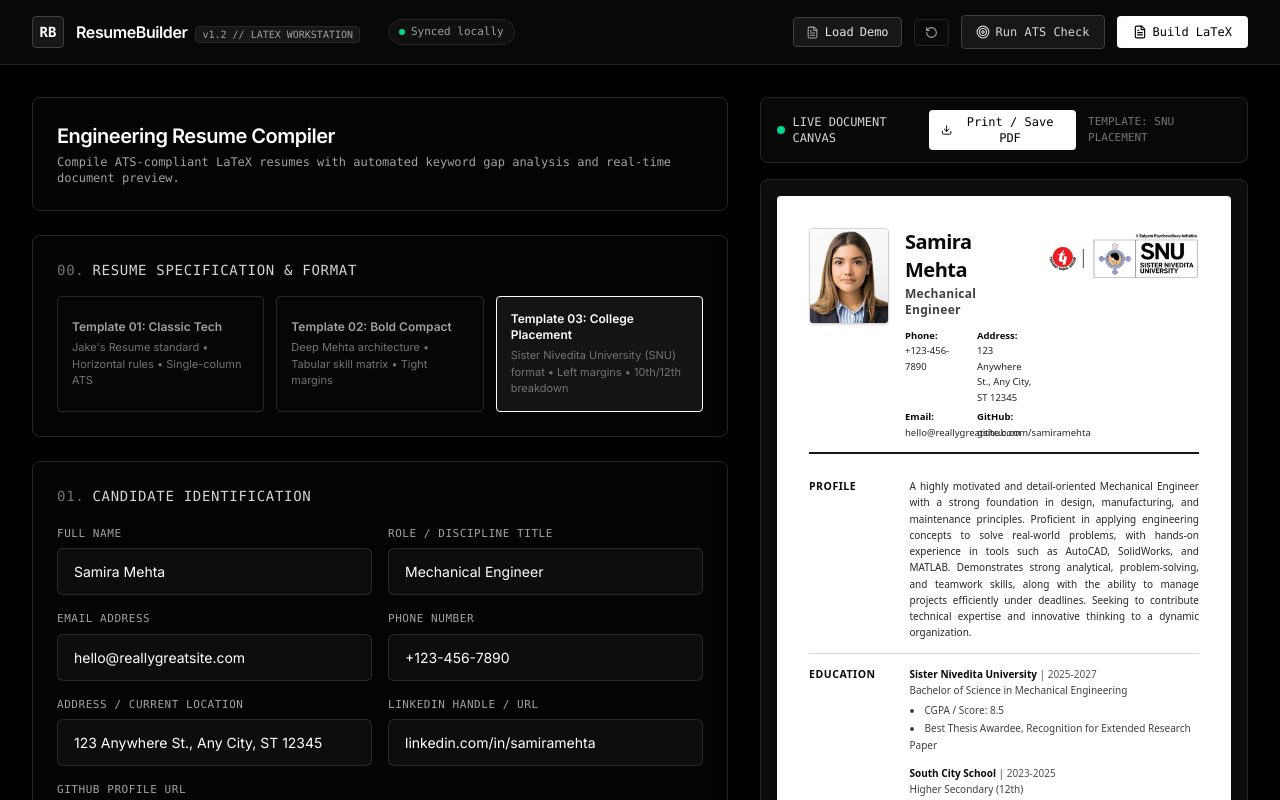
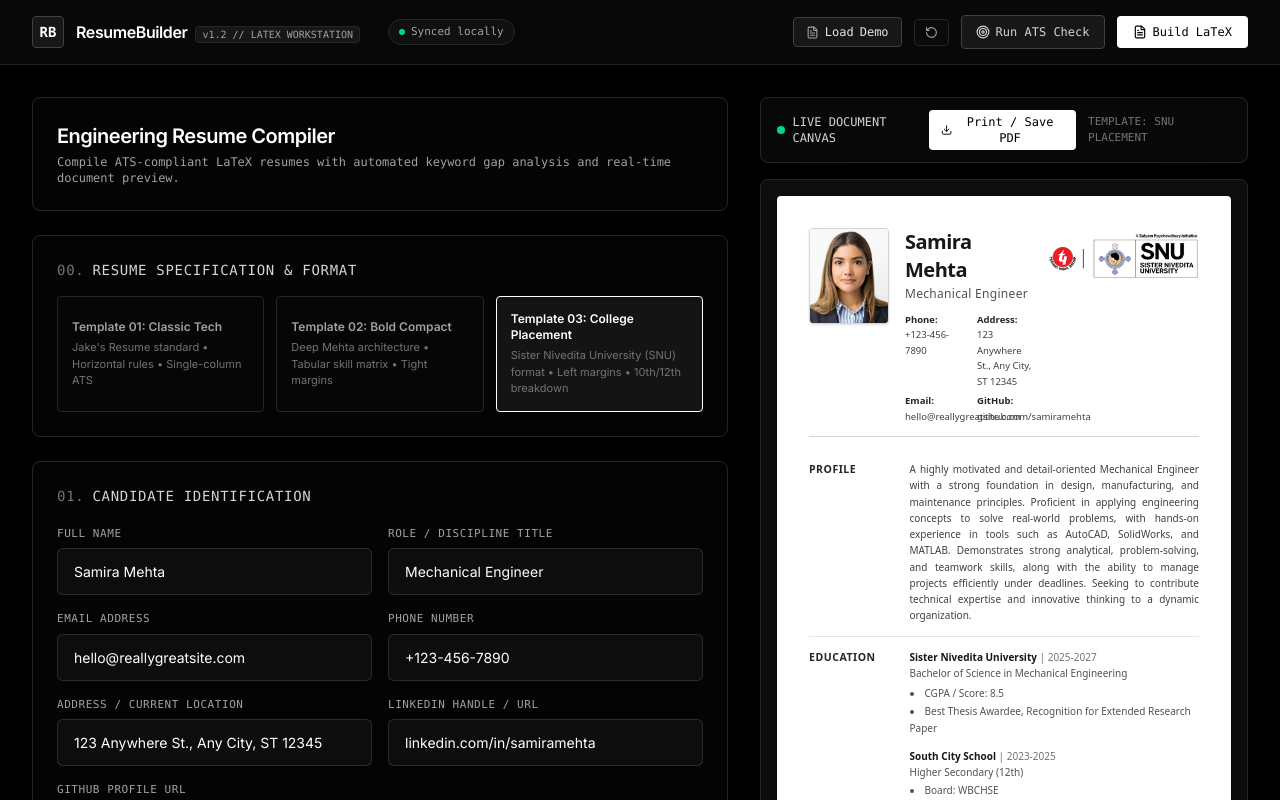
Before and after one commit to anishsingh-collab/resume-builder, a Next.js app: page / in a window 1280 px wide. Both pictures are taken after a click on the button "Pre-populate with realistic Software Engineering candidate p". Shown: the top 800 px of the page. Built offline with nearby package versions, Linux system fonts and the light colour scheme.

Commit message:
Soften lines and labels for cleaner print and canvas contrast

```diff
--- a/src/app/page.tsx
+++ b/src/app/page.tsx
@@ -1031,7 +1031,7 @@ export default function Home() {
                 {selectedTemplate === "placement" ? (
                   <div>
                     {/* Header: Candidate Photo | Candidate Name + Role + Contact Details | SNU Official Logo */}
-                    <div className="flex items-start justify-between pb-3 mb-3 border-b-2 border-neutral-900">
+                    <div className="flex items-start justify-between pb-3 mb-3 border-b border-neutral-300">
                       {/* Photo */}
                       <div className="shrink-0 mr-4 select-none">
                         <img
@@ -1043,20 +1043,20 @@ export default function Home() {
 
                       {/* Name, Role & 2-Column Contact Info */}
                       <div className="flex-1 pr-4">
-                        <h2 className="text-xl font-bold tracking-tight text-neutral-950 font-sans">
+                        <h2 className="text-xl font-bold tracking-tight text-neutral-900 font-sans">
                           {data.personal.name || "Candidate Name"}
                         </h2>
-                        <div className="text-xs font-semibold text-neutral-700 tracking-wide mt-0.5 mb-2.5 font-sans">
+                        <div className="text-xs font-medium text-neutral-600 tracking-wide mt-0.5 mb-2.5 font-sans">
                           {data.personal.role || "Engineer"}
                         </div>
 
                         {/* 2-Column Contact Details */}
-                        <div className="grid grid-cols-2 gap-x-4 gap-y-1 text-[9.5px] font-sans text-neutral-800">
-                          <div><strong className="font-semibold text-neutral-950">Phone:</strong> {data.personal.phone || "+123-456-7890"}</div>
-                          <div><strong className="font-semibold text-neutral-950">Address:</strong> {data.personal.address || "123 Anywhere St., Any City"}</div>
-                          <div><strong className="font-semibold text-neutral-950">Email:</strong> {data.personal.email || "hello@reallygreatsite.com"}</div>
+                        <div className="grid grid-cols-2 gap-x-4 gap-y-1 text-[9.5px] font-sans text-neutral-700">
+                          <div><strong className="font-semibold text-neutral-800">Phone:</strong> {data.personal.phone || "+123-456-7890"}</div>
+                          <div><strong className="font-semibold text-neutral-800">Address:</strong> {data.personal.address || "123 Anywhere St., Any City"}</div>
+                          <div><strong className="font-semibold text-neutral-800">Email:</strong> {data.personal.email || "hello@reallygreatsite.com"}</div>
                           {data.personal.github && (
-                            <div><strong className="font-semibold text-neutral-950">GitHub:</strong> {data.personal.github}</div>
+                            <div><strong className="font-semibold text-neutral-800">GitHub:</strong> {data.personal.github}</div>
                           )}
                         </div>
                       </div>
@@ -1073,25 +1073,25 @@ export default function Home() {
 
                     {/* PROFILE */}
                     {data.personal.summary && (
-                      <div className="grid grid-cols-12 gap-3 py-3 border-b border-neutral-300 font-sans">
-                        <div className="col-span-3 text-[10.5px] font-bold uppercase tracking-wider text-neutral-950">PROFILE</div>
-                        <div className="col-span-9 text-[10px] text-neutral-800 leading-relaxed text-justify">
+                      <div className="grid grid-cols-12 gap-3 py-3 border-b border-neutral-200 font-sans">
+                        <div className="col-span-3 text-[10.5px] font-semibold uppercase tracking-wider text-neutral-800">PROFILE</div>
+                        <div className="col-span-9 text-[10px] text-neutral-700 leading-relaxed text-justify">
                           {data.personal.summary}
                         </div>
                       </div>
                     )}
 
                     {/* EDUCATION */}
-                    <div className="grid grid-cols-12 gap-3 py-3 border-b border-neutral-300 font-sans">
-                      <div className="col-span-3 text-[10.5px] font-bold uppercase tracking-wider text-neutral-950">EDUCATION</div>
-                      <div className="col-span-9 space-y-3 text-[10px] text-neutral-800">
+                    <div className="grid grid-cols-12 gap-3 py-3 border-b border-neutral-200 font-sans">
+                      <div className="col-span-3 text-[10.5px] font-semibold uppercase tracking-wider text-neutral-800">EDUCATION</div>
+                      <div className="col-span-9 space-y-3 text-[10px] text-neutral-700">
                         {/* College */}
                         <div>
-                          <div className="font-bold text-neutral-950">
-                            {data.education.university || "Sister Nivedita University"} {data.education.dates && <span className="font-normal text-neutral-600">| {data.education.dates}</span>}
+                          <div className="font-semibold text-neutral-900">
+                            {data.education.university || "Sister Nivedita University"} {data.education.dates && <span className="font-normal text-neutral-500">| {data.education.dates}</span>}
                           </div>
-                          <div className="text-neutral-700">{data.education.degree || "Bachelor of Science in Mechanical Engineering"}</div>
-                          <ul className="list-disc list-inside mt-1 space-y-0.5 text-neutral-700">
+                          <div className="text-neutral-600">{data.education.degree || "Bachelor of Science in Mechanical Engineering"}</div>
+                          <ul className="list-disc list-inside mt-1 space-y-0.5 text-neutral-600">
                             {data.education.gpa && <li>CGPA / Score: {data.education.gpa}</li>}
                             {data.education.awards && <li>{data.education.awards}</li>}
                           </ul>
@@ -1100,11 +1100,11 @@ export default function Home() {
                         {/* 12th */}
                         {data.education.school12 && (
                           <div>
-                            <div className="font-bold text-neutral-950">
-                              {data.education.school12} {data.education.dates12 && <span className="font-normal text-neutral-600">| {data.education.dates12}</span>}
+                            <div className="font-semibold text-neutral-900">
+                              {data.education.school12} {data.education.dates12 && <span className="font-normal text-neutral-500">| {data.education.dates12}</span>}
                             </div>
-                            <div className="text-neutral-700">Higher Secondary (12th)</div>
-                            <ul className="list-disc list-inside mt-0.5 space-y-0.5 text-neutral-700">
+                            <div className="text-neutral-600">Higher Secondary (12th)</div>
+                            <ul className="list-disc list-inside mt-0.5 space-y-0.5 text-neutral-600">
                               {data.education.board12 && <li>Board: {data.education.board12}</li>}
                               {data.education.percentage12 && <li>Percentage: {data.education.percentage12}</li>}
                               {data.education.stream12 && <li>Stream: {data.education.stream12}</li>}
@@ -1115,11 +1115,11 @@ export default function Home() {
                         {/* 10th */}
                         {data.education.school10 && (
                           <div>
-                            <div className="font-bold text-neutral-950">
-                              {data.education.school10} {data.education.dates10 && <span className="font-normal text-neutral-600">| {data.education.dates10}</span>}
+                            <div className="font-semibold text-neutral-900">
+                              {data.education.school10} {data.education.dates10 && <span className="font-normal text-neutral-500">| {data.education.dates10}</span>}
                             </div>
-                            <div className="text-neutral-700">Secondary (10th)</div>
-                            <ul className="list-disc list-inside mt-0.5 space-y-0.5 text-neutral-700">
+                            <div className="text-neutral-600">Secondary (10th)</div>
+                            <ul className="list-disc list-inside mt-0.5 space-y-0.5 text-neutral-600">
                               {data.education.board10 && <li>Board: {data.education.board10}</li>}
                               {data.education.percentage10 && <li>Percentage: {data.education.percentage10}</li>}
                             </ul>
@@ -1129,45 +1129,45 @@ export default function Home() {
                     </div>
 
                     {/* PROFESSIONAL EXPERIENCE / PROJECTS */}
-                    <div className="grid grid-cols-12 gap-3 py-3 border-b border-neutral-300 font-sans">
-                      <div className="col-span-3 text-[10.5px] font-bold uppercase tracking-wider text-neutral-950 leading-tight">
+                    <div className="grid grid-cols-12 gap-3 py-3 border-b border-neutral-200 font-sans">
+                      <div className="col-span-3 text-[10.5px] font-semibold uppercase tracking-wider text-neutral-800 leading-tight">
                         PROFESSIONAL EXPERIENCE / PROJECTS
                       </div>
-                      <div className="col-span-9 space-y-3 text-[10px] text-neutral-800">
+                      <div className="col-span-9 space-y-3 text-[10px] text-neutral-700">
                         {data.experience.map((exp, idx) => (
                           <div key={idx}>
-                            <div className="font-bold text-neutral-950">
-                              {exp.title || "Mechanical Engineer"} {exp.dates && <span className="font-normal text-neutral-600">| {exp.dates}</span>}
+                            <div className="font-semibold text-neutral-900">
+                              {exp.title || "Mechanical Engineer"} {exp.dates && <span className="font-normal text-neutral-500">| {exp.dates}</span>}
                             </div>
-                            <div className="italic text-neutral-700">
+                            <div className="italic text-neutral-600">
                               {exp.company || "Company Name"} {exp.location && <span>— {exp.location}</span>}
                             </div>
                             {exp.bullets.length > 0 ? (
-                              <ul className="list-disc list-inside mt-1 space-y-0.5 text-neutral-700">
+                              <ul className="list-disc list-inside mt-1 space-y-0.5 text-neutral-600">
                                 {exp.bullets.map((b, bIdx) => (
                                   <li key={bIdx}>{b}</li>
                                 ))}
                               </ul>
                             ) : exp.description ? (
-                              <p className="mt-1 text-neutral-700">{exp.description}</p>
+                              <p className="mt-1 text-neutral-600">{exp.description}</p>
                             ) : null}
                           </div>
                         ))}
 
                         {data.projects.map((proj, idx) => (
                           <div key={idx}>
-                            <div className="font-bold text-neutral-950">
-                              {proj.name || "Project Title"} {proj.dates && <span className="font-normal text-neutral-600">| {proj.dates}</span>}
+                            <div className="font-semibold text-neutral-900">
+                              {proj.name || "Project Title"} {proj.dates && <span className="font-normal text-neutral-500">| {proj.dates}</span>}
                             </div>
-                            <div className="italic text-neutral-700">{proj.technologies}</div>
+                            <div className="italic text-neutral-600">{proj.technologies}</div>
                             {proj.bullets.length > 0 ? (
-                              <ul className="list-disc list-inside mt-1 space-y-0.5 text-neutral-700">
+                              <ul className="list-disc list-inside mt-1 space-y-0.5 text-neutral-600">
                                 {proj.bullets.map((b, bIdx) => (
                                   <li key={bIdx}>{b}</li>
                                 ))}
                               </ul>
                             ) : proj.description ? (
-                              <p className="mt-1 text-neutral-700">{proj.description}</p>
+                              <p className="mt-1 text-neutral-600">{proj.description}</p>
                             ) : null}
                           </div>
                         ))}
@@ -1176,17 +1176,17 @@ export default function Home() {
 
                     {/* CERTIFICATES / ACHIEVEMENTS */}
                     {data.certifications.length > 0 && data.certifications.some(c => c.name) && (
-                      <div className="grid grid-cols-12 gap-3 py-3 border-b border-neutral-300 font-sans">
-                        <div className="col-span-3 text-[10.5px] font-bold uppercase tracking-wider text-neutral-950 leading-tight">
+                      <div className="grid grid-cols-12 gap-3 py-3 border-b border-neutral-200 font-sans">
+                        <div className="col-span-3 text-[10.5px] font-semibold uppercase tracking-wider text-neutral-800 leading-tight">
                           CERTIFICATES / ACHIEVEMENTS
                         </div>
-                        <div className="col-span-9 grid grid-cols-2 gap-x-4 gap-y-2 text-[10px] text-neutral-800">
+                        <div className="col-span-9 grid grid-cols-2 gap-x-4 gap-y-2 text-[10px] text-neutral-700">
                           {data.certifications.map((cert, idx) => (
                             <div key={idx}>
-                              <div className="font-bold text-neutral-950">
-                                {cert.name} {cert.date && <span className="font-normal text-neutral-600">| {cert.date}</span>}
+                              <div className="font-semibold text-neutral-900">
+                                {cert.name} {cert.date && <span className="font-normal text-neutral-500">| {cert.date}</span>}
                               </div>
-                              <div className="italic text-[9.5px] text-neutral-600">{cert.issuer}</div>
+                              <div className="italic text-[9.5px] text-neutral-500">{cert.issuer}</div>
                             </div>
                           ))}
                         </div>
@@ -1195,15 +1195,15 @@ export default function Home() {
 
                     {/* SKILLS */}
                     <div className="grid grid-cols-12 gap-3 py-3 font-sans">
-                      <div className="col-span-3 text-[10.5px] font-bold uppercase tracking-wider text-neutral-950">SKILLS</div>
-                      <div className="col-span-9 grid grid-cols-2 gap-4 text-[10px] text-neutral-800">
+                      <div className="col-span-3 text-[10.5px] font-semibold uppercase tracking-wider text-neutral-800">SKILLS</div>
+                      <div className="col-span-9 grid grid-cols-2 gap-4 text-[10px] text-neutral-700">
                         <ul className="list-disc list-inside space-y-1">
-                          {data.skills.languages && <li><strong className="font-semibold">Languages:</strong> {data.skills.languages}</li>}
-                          {data.skills.frameworks && <li><strong className="font-semibold">Frameworks:</strong> {data.skills.frameworks}</li>}
-                          {data.skills.tools && <li><strong className="font-semibold">Tools:</strong> {data.skills.tools}</li>}
+                          {data.skills.languages && <li><strong className="font-medium text-neutral-800">Languages:</strong> {data.skills.languages}</li>}
+                          {data.skills.frameworks && <li><strong className="font-medium text-neutral-800">Frameworks:</strong> {data.skills.frameworks}</li>}
+                          {data.skills.tools && <li><strong className="font-medium text-neutral-800">Tools:</strong> {data.skills.tools}</li>}
                         </ul>
                         <ul className="list-disc list-inside space-y-1">
-                          {data.skills.csFundamentals && <li><strong className="font-semibold">Core Concepts:</strong> {data.skills.csFundamentals}</li>}
+                          {data.skills.csFundamentals && <li><strong className="font-medium text-neutral-800">Core Concepts:</strong> {data.skills.csFundamentals}</li>}
                           <li>Problem-solving & analytical thinking</li>
                           <li>Teamwork & technical communication</li>
                         </ul>
```
Also changed, not shown: 1 other file (tests, documents, lock files or other folders).
